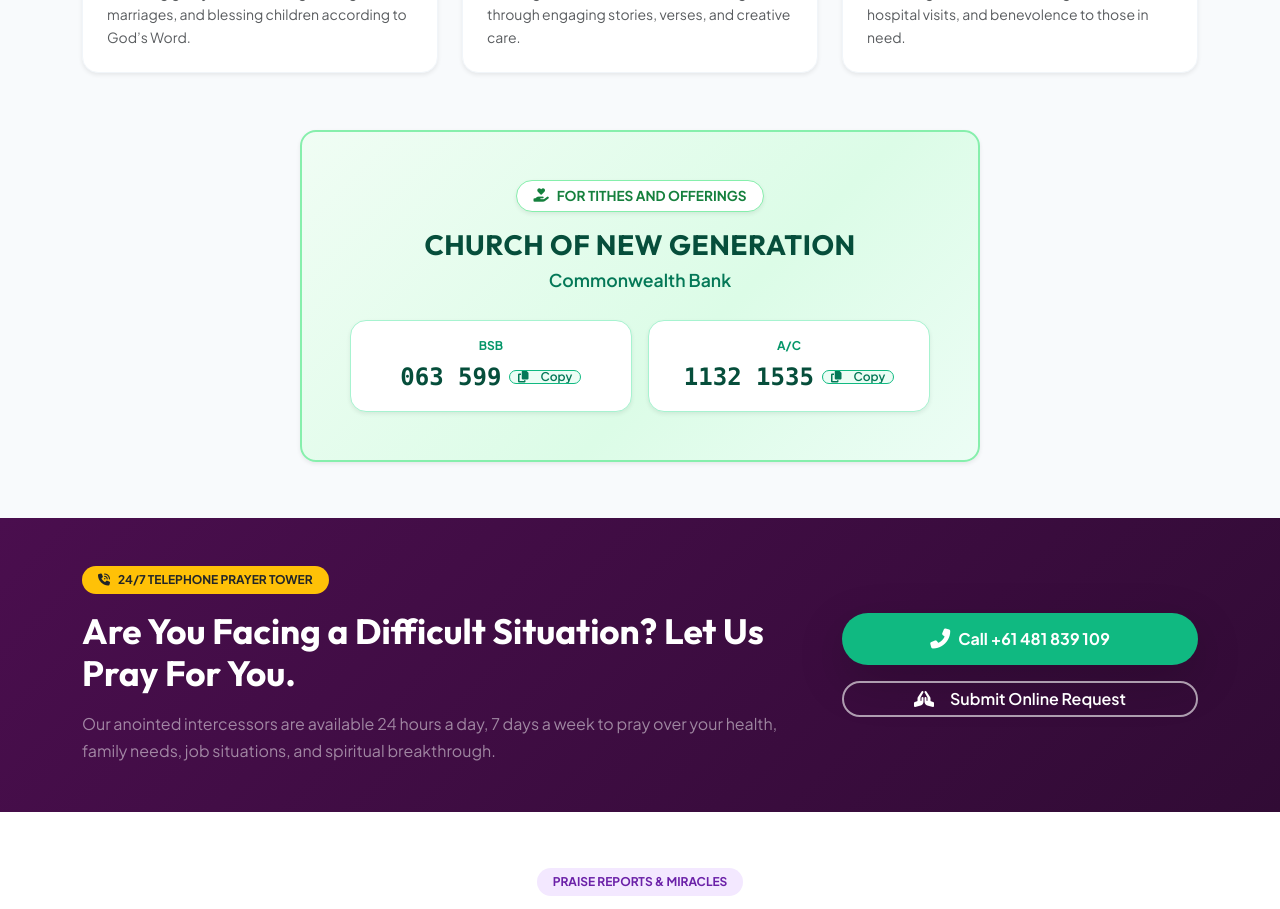
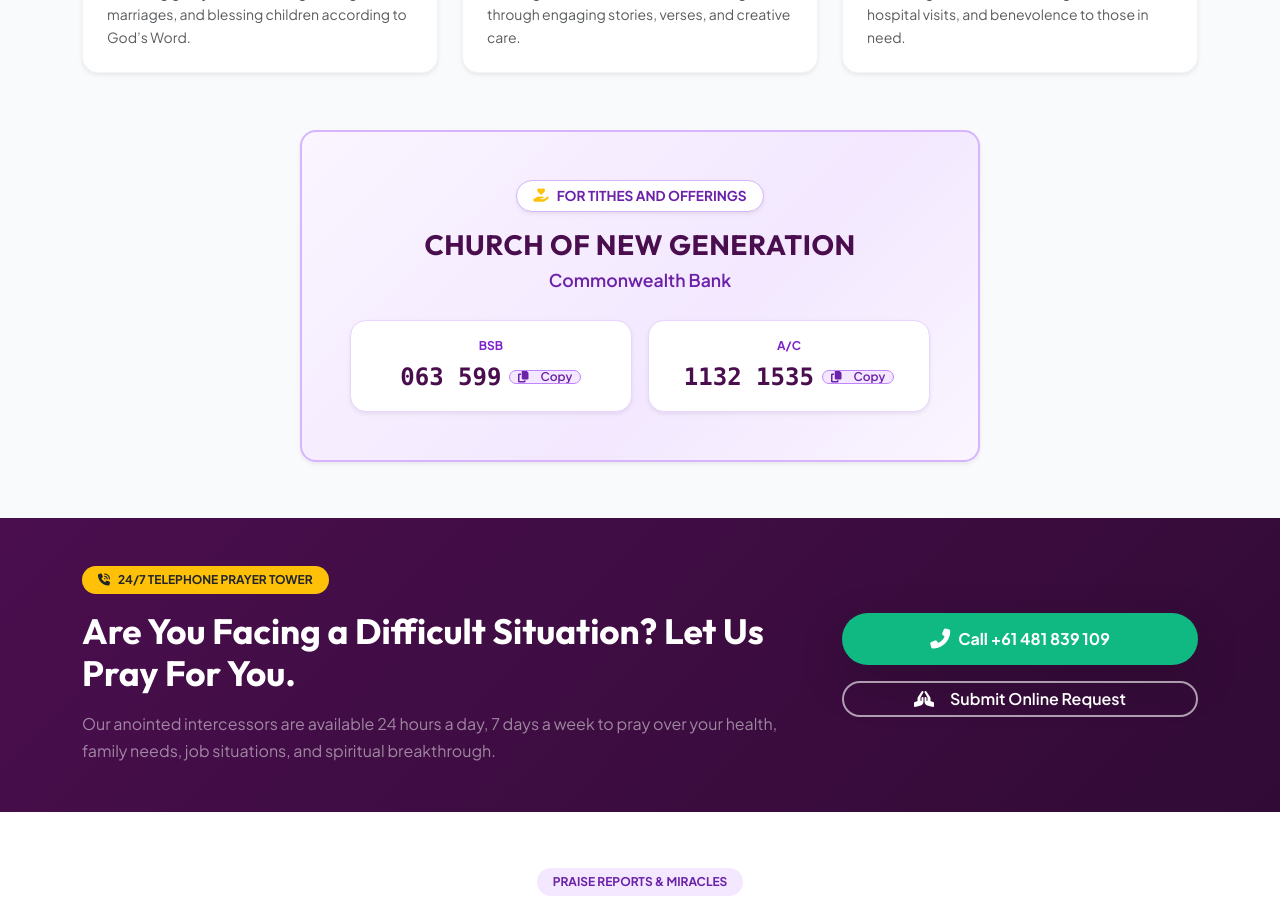
Before and after one commit to agglobal0/tcong, a React (Vite) app in the folder client/: page / in a window 1280 px wide. Shown: the part 1780-2689 px from the top of the page. Built offline with nearby package versions, Linux system fonts and the light colour scheme; no server answers; a web font is replaced by a local one.

Commit message:
Update Tithes & Offerings bank card to match royal purple theme

```diff
--- a/client/src/pages/public/HomePage.jsx
+++ b/client/src/pages/public/HomePage.jsx
@@ -508,21 +508,21 @@
                 className="p-4 p-md-5 rounded-4 shadow-sm mx-auto position-relative text-center"
                 style={{
                   maxWidth: '680px',
-                  background: 'linear-gradient(135deg, #F0FDF4 0%, #DCFCE7 60%, #ECFDF5 100%)',
-                  border: '2px solid #86EFAC',
+                  background: 'linear-gradient(135deg, #FAF5FF 0%, #F3E8FF 60%, #FAF5FF 100%)',
+                  border: '2px solid #D8B4FE',
                 }}
               >
                 <div className="mb-4">
                   <span
                     className="badge px-3 py-2 rounded-pill mb-3 fw-bold text-uppercase shadow-sm"
-                    style={{ backgroundColor: '#FFFFFF', color: '#15803D', border: '1px solid #86EFAC', fontSize: '0.85rem' }}
+                    style={{ backgroundColor: '#FFFFFF', color: '#6B21A8', border: '1px solid #D8B4FE', fontSize: '0.85rem' }}
                   >
-                    <i className="fas fa-hand-holding-heart me-1"></i> For Tithes and Offerings
+                    <i className="fas fa-hand-holding-heart me-1 text-warning"></i> For Tithes and Offerings
                   </span>
-                  <h3 className="fw-bold mb-1" style={{ color: '#064E3B', fontSize: '1.75rem', letterSpacing: '0.5px' }}>
+                  <h3 className="fw-bold mb-1" style={{ color: '#4A0E4E', fontSize: '1.75rem', letterSpacing: '0.5px' }}>
                     CHURCH OF NEW GENERATION
                   </h3>
-                  <p className="fw-semibold mb-0" style={{ color: '#047857', fontSize: '1.1rem' }}>
+                  <p className="fw-semibold mb-0" style={{ color: '#6B21A8', fontSize: '1.1rem' }}>
                     Commonwealth Bank
                   </p>
                 </div>
@@ -531,13 +531,13 @@
                   <div className="col-12 col-sm-6">
                     <div
                       className="p-3 rounded-4 d-flex flex-column align-items-center justify-content-center bg-white shadow-sm"
-                      style={{ border: '1px solid #A7F3D0' }}
+                      style={{ border: '1px solid #E9D5FF' }}
                     >
-                      <small className="text-uppercase fw-bold mb-1" style={{ color: '#059669', fontSize: '0.75rem' }}>
+                      <small className="text-uppercase fw-bold mb-1" style={{ color: '#7E22CE', fontSize: '0.75rem' }}>
                         BSB
                       </small>
                       <div className="d-flex align-items-center gap-2">
-                        <span className="fw-bold fs-4 font-monospace" style={{ color: '#064E3B' }}>
+                        <span className="fw-bold fs-4 font-monospace" style={{ color: '#4A0E4E' }}>
                           063 599
                         </span>
                         <button
@@ -545,9 +545,9 @@
                           onClick={() => handleCopyText('063599', 'bsb')}
                           className="btn btn-sm rounded-pill py-0 px-2 fw-semibold"
                           style={{
-                            backgroundColor: copiedField === 'bsb' ? '#059669' : '#ECFDF5',
-                            color: copiedField === 'bsb' ? '#FFFFFF' : '#047857',
-                            border: '1px solid #10B981',
+                            backgroundColor: copiedField === 'bsb' ? '#7E22CE' : '#F3E8FF',
+                            color: copiedField === 'bsb' ? '#FFFFFF' : '#6B21A8',
+                            border: '1px solid #C084FC',
                           }}
                           title="Copy BSB"
                         >
@@ -560,13 +560,13 @@
                   <div className="col-12 col-sm-6">
                     <div
                       className="p-3 rounded-4 d-flex flex-column align-items-center justify-content-center bg-white shadow-sm"
-                      style={{ border: '1px solid #A7F3D0' }}
+                      style={{ border: '1px solid #E9D5FF' }}
                     >
-                      <small className="text-uppercase fw-bold mb-1" style={{ color: '#059669', fontSize: '0.75rem' }}>
+                      <small className="text-uppercase fw-bold mb-1" style={{ color: '#7E22CE', fontSize: '0.75rem' }}>
                         A/C
                       </small>
                       <div className="d-flex align-items-center gap-2">
-                        <span className="fw-bold fs-4 font-monospace" style={{ color: '#064E3B' }}>
+                        <span className="fw-bold fs-4 font-monospace" style={{ color: '#4A0E4E' }}>
                           1132 1535
                         </span>
                         <button
@@ -574,9 +574,9 @@
                           onClick={() => handleCopyText('11321535', 'ac')}
                           className="btn btn-sm rounded-pill py-0 px-2 fw-semibold"
                           style={{
-                            backgroundColor: copiedField === 'ac' ? '#059669' : '#ECFDF5',
-                            color: copiedField === 'ac' ? '#FFFFFF' : '#047857',
-                            border: '1px solid #10B981',
+                            backgroundColor: copiedField === 'ac' ? '#7E22CE' : '#F3E8FF',
+                            color: copiedField === 'ac' ? '#FFFFFF' : '#6B21A8',
+                            border: '1px solid #C084FC',
                           }}
                           title="Copy Account Number"
                         >
```
